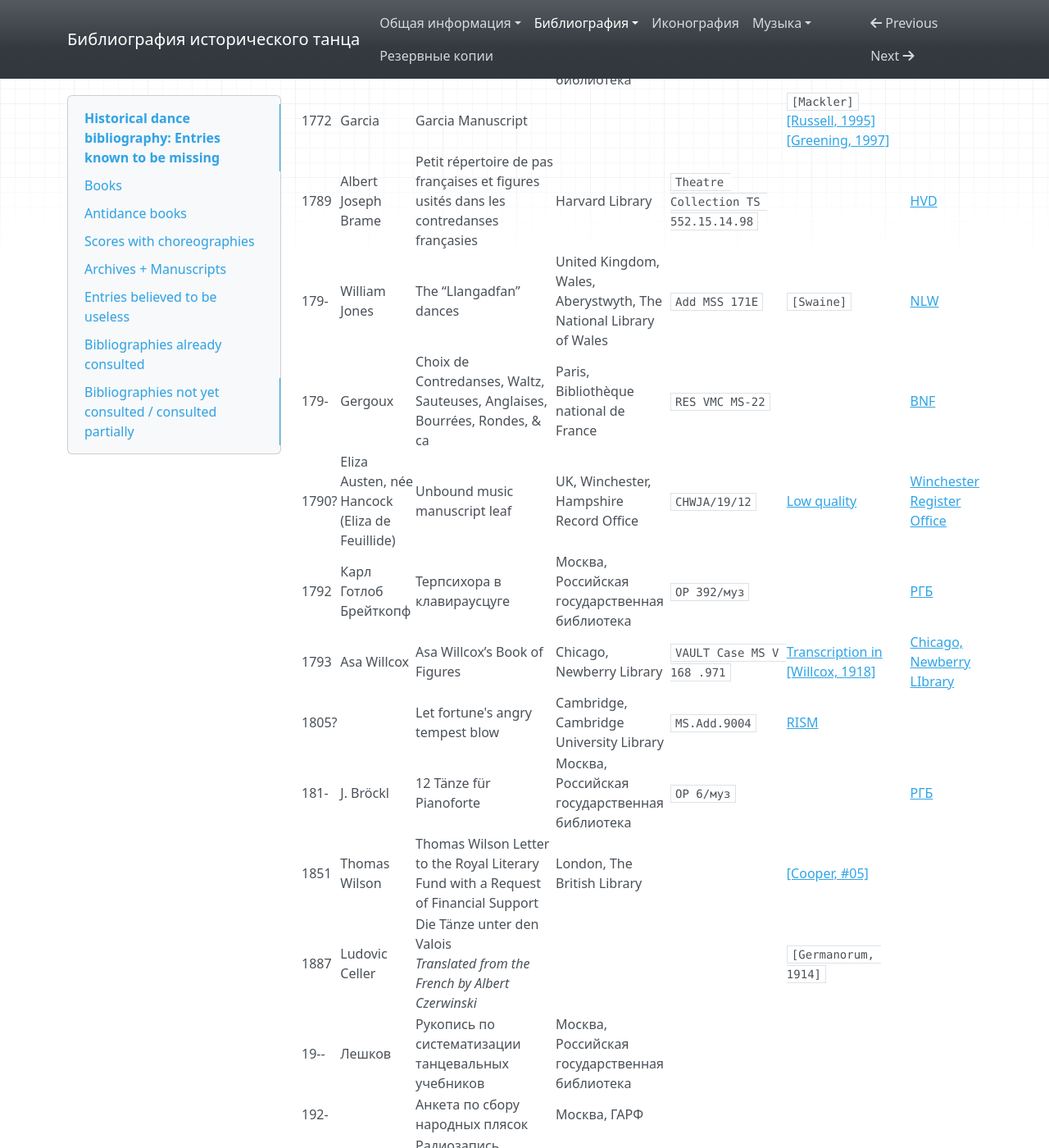
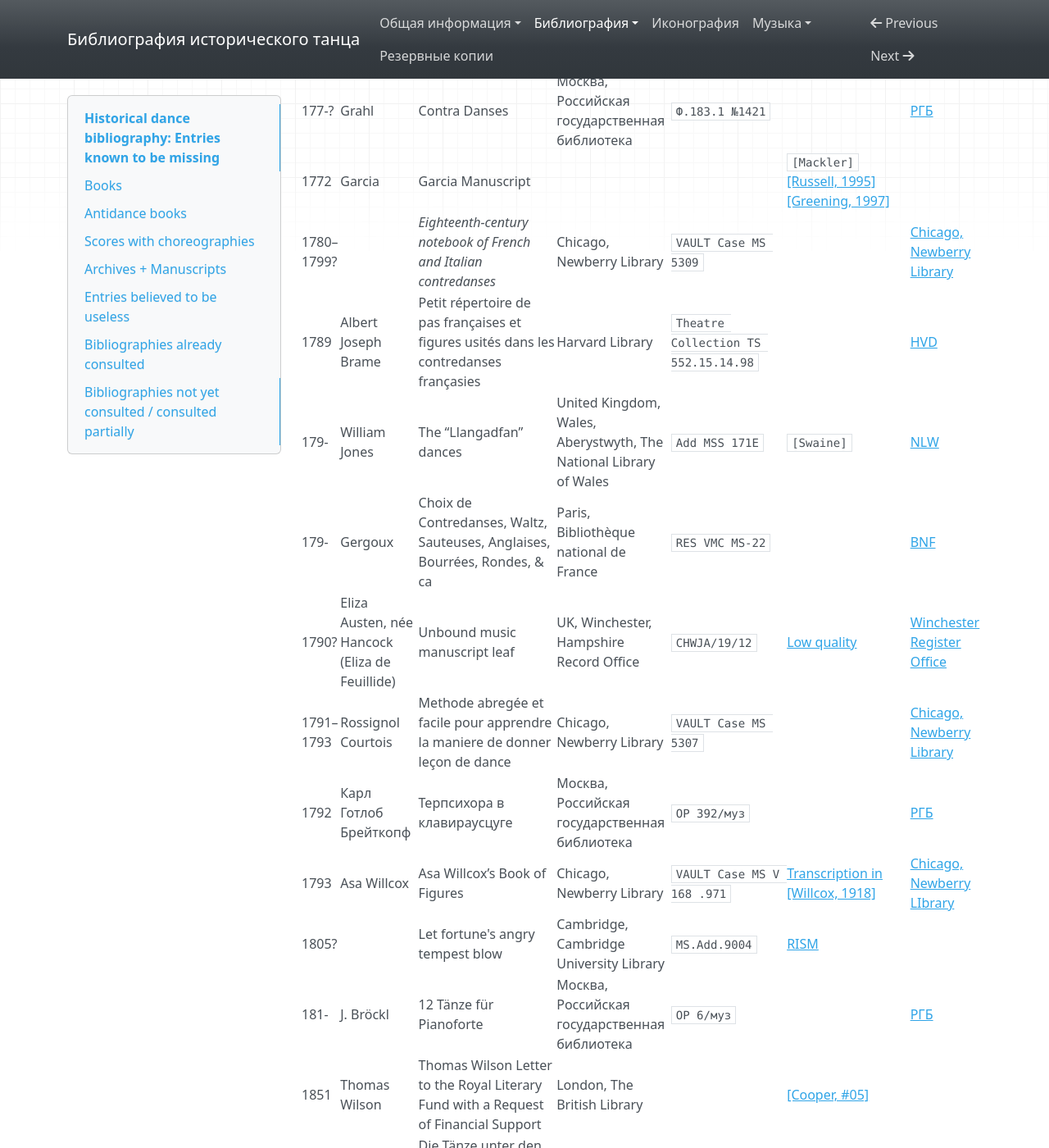
Before and after one commit to hda-technical/dancebooks, an MkDocs documentation site: the page built from docs/bibliography_missing.md, in a window 1280 px wide and 1400 px high, scrolled down 65754 px. Shown: the whole window at 82% size. Built offline with MkDocs 1.6.1, drawn with Linux system fonts in a browser that asks for light colours; nearby versions of some CDN libraries; some of the changed text lies outside the part shown.

Commit message:
Update Newberry Library links and add more

```diff
--- a/docs/bibliography_missing.md
+++ b/docs/bibliography_missing.md
@@ -301,7 +301,7 @@
 | 184- | Hazard | La polka, enseignée sans maitre, précédée du manuel de la bonne compagnie, et d'un Traité sur la Danse en général. | | [BL](http://explore.bl.uk/BLVU1:LSCOP-ALL:BLL01001628121) (reported missing as of April 2023) |
 | 1844 | Auguste Perrot<br/>Ardien Robert | La polka enseignée sans maitre, son origine, son développement et son influence dans le monde | | [On sale, €486](https://www.abebooks.com/servlet/BookDetailsPL?bi=12996581883)<br/>[BNF](http://catalogue.bnf.fr/ark:/12148/cb31088074n) |
 | 1844 | H. G. Clarke (publisher) | The Ball Room Annual | `[Klemm #02]`<br/>`[Klemm #03]<br/>`[Klemm #06]` | [NYPL](http://catalog.nypl.org/record=b12276128~S1) |
-| 1844 | | Die modernen Wiener-Quadrillen. I. Bändchen, enthält die Quadrille française, die Union-Quadrille, die Lance-Quadrille | `[Klemm #02]`<br/>`[Klemm #03]`<br/>`[Klemm #06]` | [Hamburg](https://kataloge.uni-hamburg.de/DB=1/LNG=EN/CLK?IKT=12&TRM=673089894)<br/>[Chicago, Newberry Library](https://webvoyage.carli.illinois.edu/nby/cgi-bin/Pwebrecon.cgi?DB=local&v1=1&BBRecID=550738) |
+| 1844 | | Die modernen Wiener-Quadrillen. I. Bändchen, enthält die Quadrille française, die Union-Quadrille, die Lance-Quadrille | `[Klemm #02]`<br/>`[Klemm #03]`<br/>`[Klemm #06]` | [Hamburg](https://kataloge.uni-hamburg.de/DB=1/LNG=EN/CLK?IKT=12&TRM=673089894)<br/>[Chicago, Newberry Library](https://i-share-nby.primo.exlibrisgroup.com/permalink/01CARLI_NBY/i5mcb2/alma995507388805867) |
 | 184- | | Современный любимейший танец полька. Девять изображений | `[Yoko]` | |
 | 1844–1860? | Johann Raab<br/>Maximilien Gorski<br/>Mieczysław Hłasko | Wiener Tanzschule. III Band. Inhalt: Körtanz und Mazur mit Choreographie und Nationalmusik | `[Unfried, 2014]`<br/>`[Katalog, 1894]` | |
 | 1844 | | Die Française (Contredanse). Nebst einem Musikbeilage und einer Verdeutschungs-Tabelle der Fremdwörter<br/>_Published in Wien by Jasper'sche Buchhandlung_ | `[Germanorum, 1914]` | [UB Salzburg](https://ubsearch.sbg.ac.at/permalink/f/16hc907/USB_alma21102415700003341) |
@@ -652,17 +652,20 @@
 | 1704 | André Lorin | Claim against Beauchamps on the primacy of inventing dance notation | Paris, Bibliothèque nationale de France | | | |
 | 1707 | Raoul-Auger Feuillet | Recüeil de danses ou sont contenues la poitevine, la modene, la bourree nouvelle, le charmant vanqueur, et la mattelotte | Archives dèpartementales du Calvados | `ad/2 E 697` | `Lancelot:Ms15.1` | |
 | 171- | | Recueil de dances | Unknown Private Collection in USA | | `Lancelot:Ms05.2` | |
-| 1717 | Raoul-Auger Feuillet<br/>Carlo Cesare Scaletta (translator) | Choregraphie ò vero l'arte di descrivere i balli per caratteri figure e segni demostrativi | Chicago, Newberry Library | `VAULT Case MS 5310` | [[Dradi, 2016]](https://bib.hda.org.ru/books/proceedings_rothenfelser_2016)<br/>`[Mackler]`<br/>`[4. Rothenfelser]` | [Chicago, Newberry Library](https://webvoyage.carli.illinois.edu/nby/cgi-bin/Pwebrecon.cgi?DB=local&v1=1&BBRecID=183586) |
+| 1717 | Raoul-Auger Feuillet<br/>Carlo Cesare Scaletta (translator) | Choregraphie ò vero l'arte di descrivere i balli per caratteri figure e segni demostrativi | Chicago, Newberry Library | `VAULT Case MS 5310` | [[Dradi, 2016]](https://bib.hda.org.ru/books/proceedings_rothenfelser_2016)<br/>`[Mackler]`<br/>`[4. Rothenfelser]` | [Chicago, Newberry Library](https://i-share-nby.primo.exlibrisgroup.com/permalink/01CARLI_NBY/i5mcb2/alma991835868805867) |
+| 1720? | Auguste W. Charpentier | Choréographie | Chicago, Newberry Library | `VAULT Case MS 5306` | | [Chicago, Newberry Library](https://i-share-nby.primo.exlibrisgroup.com/permalink/01CARLI_NBY/i5mcb2/alma991836218805867)
 | 1740–1746? | Gottfried Taubert | Kurtzer Entwurff von der Zuläβigkeit des sowol natürlichen als künstlichen Tantz-Exercitii; in welchem Der Ursprung, Fortgang, Verbeβerung, unterschiedlicher Gebrauch, vielfältiger Nutzen und andere Eigenschafften mehr kürtz[lich] gezeiget: Wie auch die vornehmste Schein-Gründe derer Tantzhaβer angeführet, und gründlich wider- leget werden | Санкт-Петербург, Российская национальная библиотека | | `[Шабалина, 2019]`<br/>`[Transcriptions]` | |
 | 1760 | Adam Friedrich Lenz | Anfangsgründe und nöthige Regeln zur Tanzkunst. Nebst einer Anzahl Englischer Contry-Tänze und deren richtige Beschreibung | Schwerin, Landesbibliothek Mecklenburg-Vorpommern Günther Ecker | `Mus 37425` | | [Schwerin](https://lhwis.gbv.de/DB=2/TTL=1/LNG=EN/PPN?PPN=491886012) |
 | 177-? | Grahl | Contra Danses | Москва, Российская государственная библиотека | `Ф.183.1 №1421` | | [РГБ](https://search.rsl.ru/ru/record/01005425511) |
 | 1772 | Garcia | Garcia Manuscript | | | `[Mackler]`<br/>[[Russell, 1995]](http://openmusiclibrary.org/article/104013/)<br/>[[Greening, 1997]](http://openmusiclibrary.org/article/474673/) | |
+| 1780–1799? | | _Eighteenth-century notebook of French and Italian contredanses_ | Chicago, Newberry Library | `VAULT Case MS 5309` | | [Chicago, Newberry Library](https://i-share-nby.primo.exlibrisgroup.com/permalink/01CARLI_NBY/i5mcb2/alma991830878805867) |
 | 1789 | Albert Joseph Brame | Petit répertoire de pas françaises et figures usités dans les contredanses françasies | Harvard Library | `Theatre Collection TS 552.15.14.98` | | [HVD](http://id.lib.harvard.edu/aleph/013826608/catalog) |
 | 179- | William Jones | The “Llangadfan” dances | United Kingdom, Wales, Aberystwyth, The National Library of Wales | `Add MSS 171E` | `[Swaine]` | [NLW](https://www.library.wales/index.php) |
 | 179- | Gergoux | Choix de Contredanses, Waltz, Sauteuses, Anglaises, Bourrées, Rondes, & ca | Paris, Bibliothèque national de France | `RES VMC MS-22` | | [BNF](http://catalogue.bnf.fr/ark:/12148/cb433638984) |
 | 1790? | Eliza Austen, née Hancock (Eliza de Feuillide) | Unbound music manuscript leaf | UK, Winchester, Hampshire Record Office | `CHWJA/19/12` | [Low quality](https://archive.org/details/austen1679003-2001) | [Winchester Register Office](https://www.hants.gov.uk/birthsdeathsandceremonies/findregisteroffices/winchester) |
+| 1791–1793 | Rossignol<br/>Courtois | Methode abregée et facile pour apprendre la maniere de donner leçon de dance | Chicago, Newberry Library | `VAULT Case MS 5307` | | [Chicago, Newberry Library](https://i-share-nby.primo.exlibrisgroup.com/permalink/01CARLI_NBY/i5mcb2/alma991836208805867) |
 | 1792 | Карл Готлоб Брейткопф | Терпсихора в клавираусцуге | Москва, Российская государственная библиотека | `ОР 392/муз` | | [РГБ](https://search.rsl.ru/ru/record/01005519453) |
-| 1793 | Asa Willcox | Asa Willcox’s Book of Figures | Chicago, Newberry Library | `VAULT Case MS V 168 .971` | [Transcription in [Willcox, 1918]](https://bib.hda.org.ru/books/willcox_1918) | [Chicago, Newberry LIbrary](https://webvoyage.carli.illinois.edu/nby/cgi-bin/Pwebrecon.cgi?DB=local&v1=1&BBRecID=771635) |
+| 1793 | Asa Willcox | Asa Willcox’s Book of Figures | Chicago, Newberry Library | `VAULT Case MS V 168 .971` | [Transcription in [Willcox, 1918]](https://bib.hda.org.ru/books/willcox_1918) | [Chicago, Newberry LIbrary](https://i-share-nby.primo.exlibrisgroup.com/permalink/01CARLI_NBY/i5mcb2/alma997716358805867) |
 | 1805? | | Let fortune's angry tempest blow | Cambridge, Cambridge University Library | `MS.Add.9004` |[RISM](http://www.rism.org.uk/manuscripts/116377) | |
 | 181- | J. Bröckl | 12 Tänze für Pianoforte | Москва, Российская государственная библиотека | `ОР 6/муз` | | [РГБ](https://search.rsl.ru/ru/record/01004832331) |
 | 1851 | Thomas Wilson | Thomas Wilson Letter to the Royal Literary Fund with a Request of Financial Support | London, The British Library | | [[Cooper, #05]](https://www.regencydances.org/paper005.php) |
```
